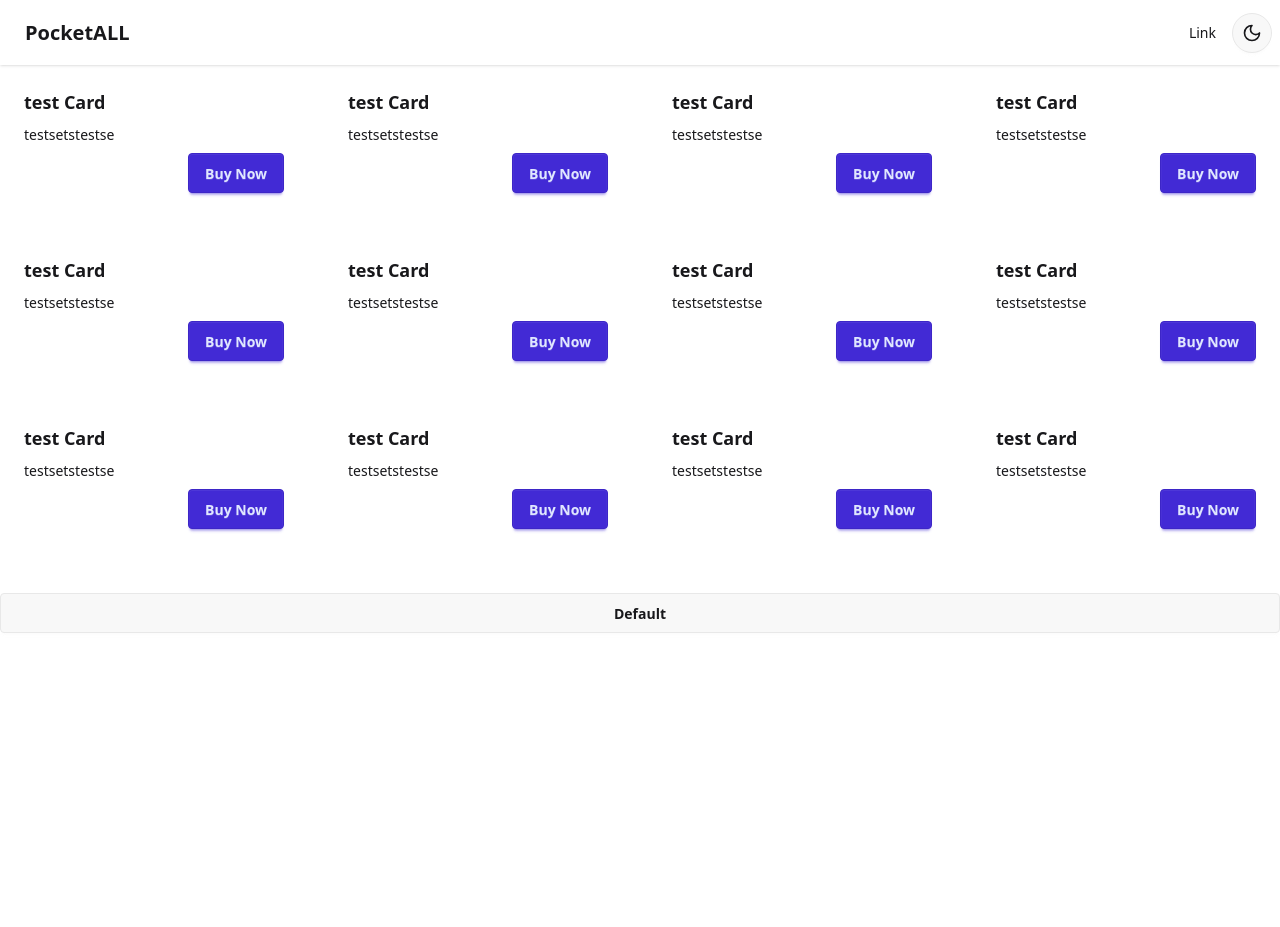
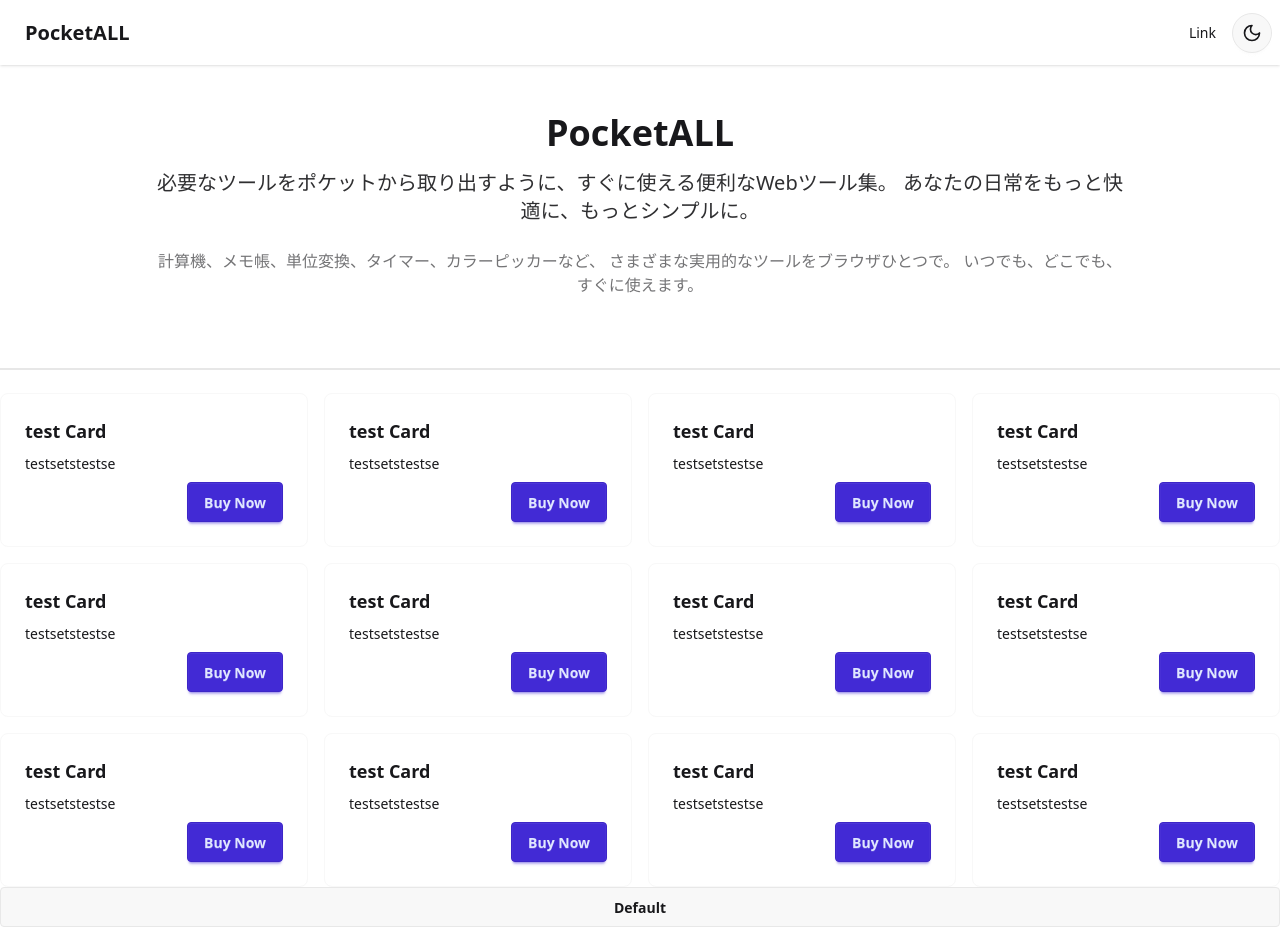
Before and after one commit to yuto0623/pocket-all, a Next.js app: page / in a window 1280 px wide. Before the commit the page ends 800 px from the top, so only its background shows below. Built offline with nearby package versions, Linux system fonts and the light colour scheme.

Commit message:
Enhance Card component styling, update ThemeSwitcher to show a dummy button when not mounted, and improve Home layout with additional content and styling

```diff
--- a/app/components/Card/Card.tsx
+++ b/app/components/Card/Card.tsx
@@ -1,6 +1,6 @@
 export default function Card() {
 	return (
-		<div className="card">
+		<div className="card card-border">
 			<div className="card-body">
 				<h2 className="card-title">test Card</h2>
 				<p>testsetstestse</p>
--- a/app/components/ThemeSwitcher/ThemeSwitcher.tsx
+++ b/app/components/ThemeSwitcher/ThemeSwitcher.tsx
@@ -14,8 +14,17 @@ export default function ThemeSwitcher() {
 		setMounted(true);
 	}, []);
 
+	//コンポーネントがマウントされてないと時はダミーボタンを表示
 	if (!mounted) {
-		return null;
+		return (
+			<button
+				type="button"
+				className="btn btn-circle"
+				aria-label="テーマ切り替え"
+			>
+				<LuSun size={20} />
+			</button>
+		);
 	}
 
 	return (
--- a/app/page.tsx
+++ b/app/page.tsx
@@ -6,7 +6,20 @@ export default function Home() {
 	return (
 		<div>
 			<Header />
-			<div className="flex flex-col gap-10">
+			<div className="flex flex-col">
+				<div className="max-w-5xl mx-auto text-center py-12 px-6">
+					<h1 className="text-4xl font-bold mb-4">PocketALL</h1>
+					<p className="text-xl mb-6 text-base-content/90">
+						必要なツールをポケットから取り出すように、すぐに使える便利なWebツール集。
+						あなたの日常をもっと快適に、もっとシンプルに。
+					</p>
+					<p className="text-md text-base-content/60">
+						計算機、メモ帳、単位変換、タイマー、カラーピッカーなど、
+						さまざまな実用的なツールをブラウザひとつで。
+						いつでも、どこでも、すぐに使えます。
+					</p>
+				</div>
+				<div className="divider" />
 				<div className="grid grid-cols-1 sm:grid-cols-2 lg:grid-cols-3 xl:grid-cols-4 gap-4 w-full max-w-[1600px] mx-auto">
 					<Card />
 					<Card />
```
